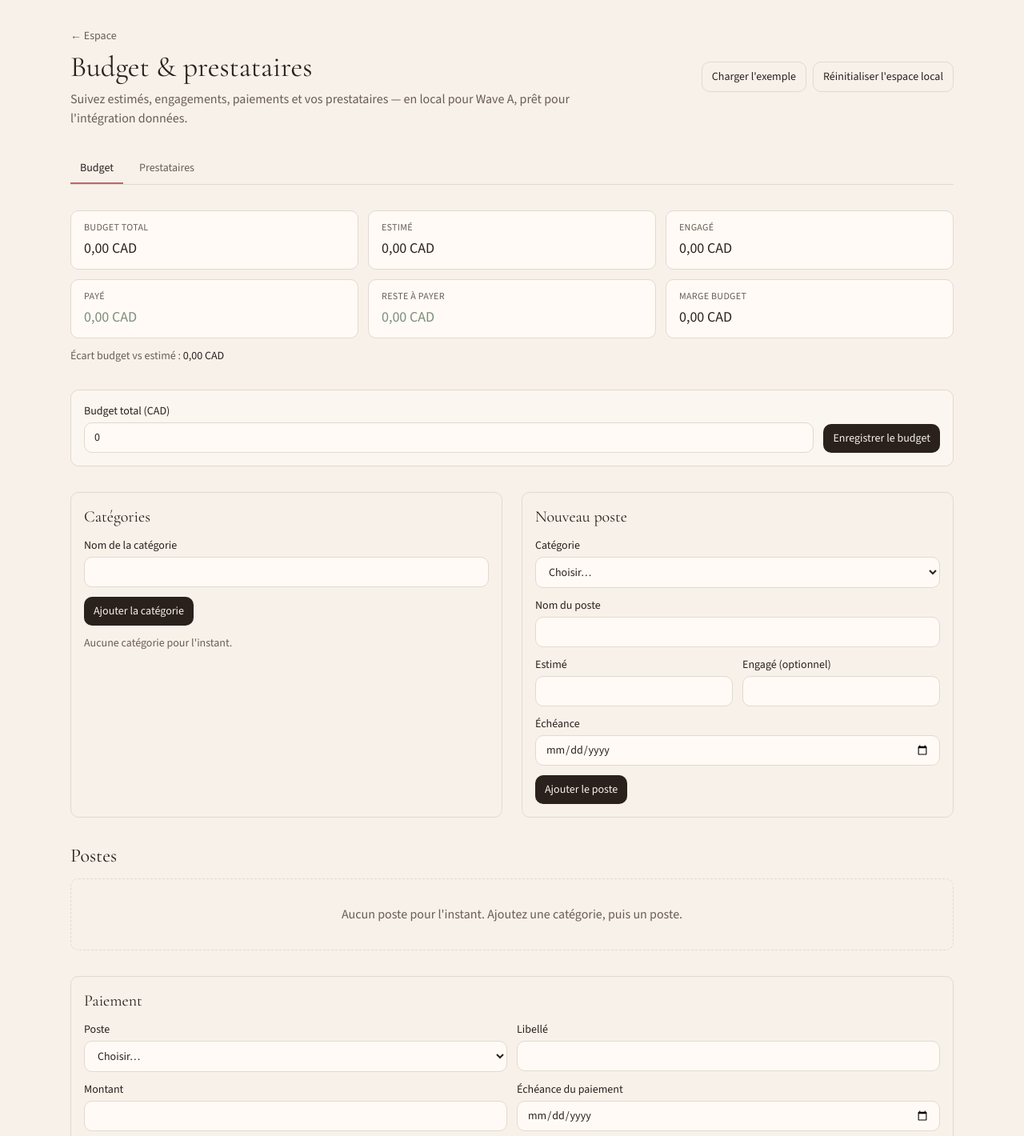
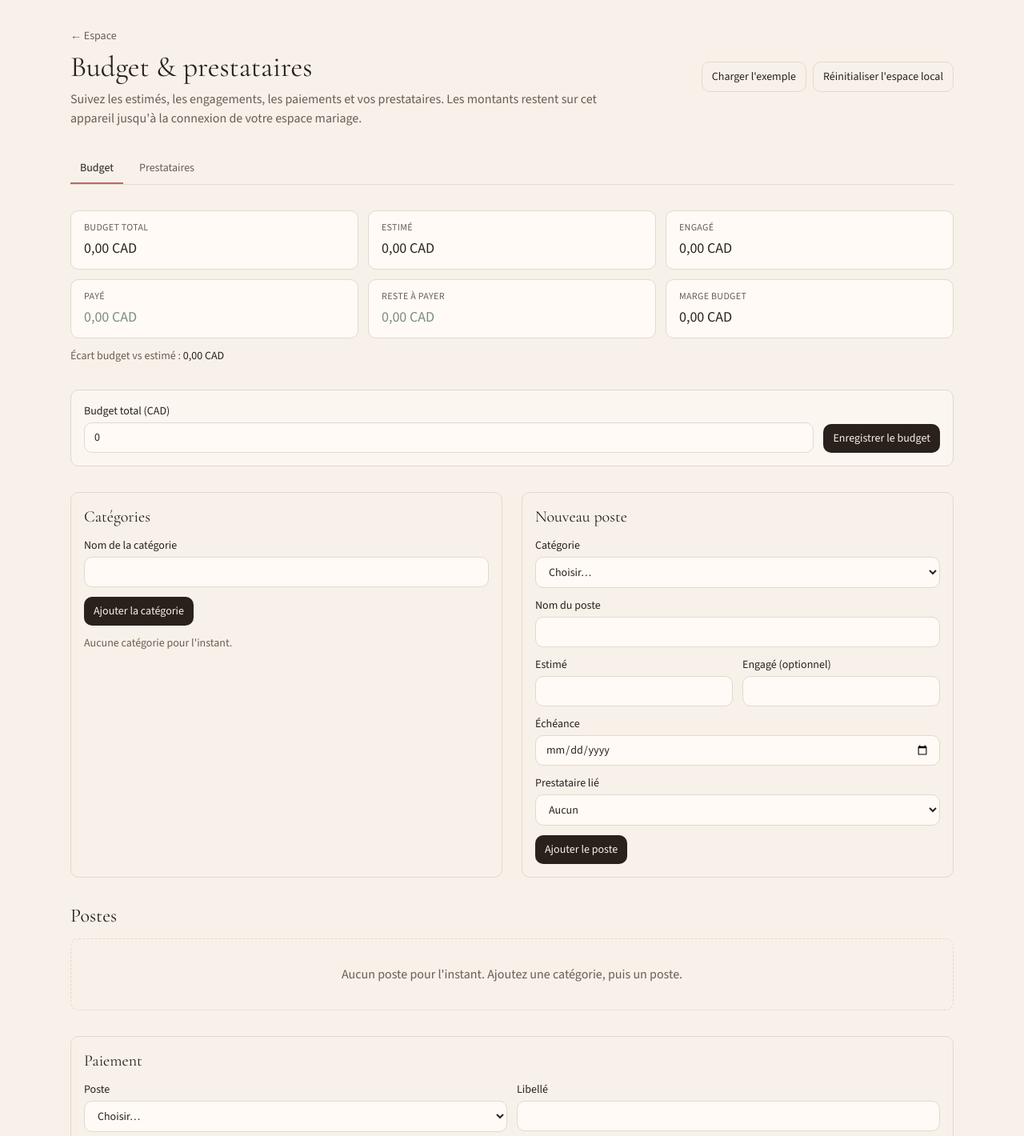
Before and after one commit to kmgod2021/edenida.com, a Next.js app: page /app/finance in a window 1280 px wide. Shown: the top 1420 px of the page at 80% size. Built offline with nearby package versions, Linux system fonts and the light colour scheme.

Commit message:
feat(finance): link budget items to vendors and calm copy
Optional vendor on a budget line, show the linked name in the table,
and replace internal Wave A wording with couple-facing French.

Co-authored-by: kmgod2021 <kmgod2021@users.noreply.github.com>

```diff
--- a/src/features/finance/components/budget-dashboard.tsx
+++ b/src/features/finance/components/budget-dashboard.tsx
@@ -61,6 +61,7 @@ export function BudgetDashboard({
   const [itemEstimated, setItemEstimated] = useState("");
   const [itemCommitted, setItemCommitted] = useState("");
   const [itemDueOn, setItemDueOn] = useState("");
+  const [itemVendorId, setItemVendorId] = useState("");
   const [paymentItemId, setPaymentItemId] = useState("");
   const [paymentLabel, setPaymentLabel] = useState("");
   const [paymentAmount, setPaymentAmount] = useState("");
@@ -125,6 +126,7 @@ export function BudgetDashboard({
       estimatedCents: estimated,
       committedCents: committed,
       dueOn: itemDueOn || null,
+      vendorId: itemVendorId || null,
     });
     apply(result);
     if (result.ok) {
@@ -132,6 +134,7 @@ export function BudgetDashboard({
       setItemEstimated("");
       setItemCommitted("");
       setItemDueOn("");
+      setItemVendorId("");
       const created = result.workspace.items.at(-1);
       if (created && !paymentItemId) setPaymentItemId(created.id);
     }
@@ -320,6 +323,24 @@ export function BudgetDashboard({
               onChange={(event) => setItemDueOn(event.target.value)}
             />
           </div>
+          <div>
+            <label htmlFor="item-vendor" className={labelClass}>
+              Prestataire lié
+            </label>
+            <select
+              id="item-vendor"
+              className={fieldClass}
+              value={itemVendorId}
+              onChange={(event) => setItemVendorId(event.target.value)}
+            >
+              <option value="">Aucun</option>
+              {workspace.vendors.map((vendor) => (
+                <option key={vendor.id} value={vendor.id}>
+                  {vendor.name}
+                </option>
+              ))}
+            </select>
+          </div>
           <button
             type="submit"
             className={buttonPrimary}
@@ -371,12 +392,16 @@ export function BudgetDashboard({
                   const category = workspace.categories.find(
                     (entry) => entry.id === item.categoryId,
                   );
+                  const vendor = workspace.vendors.find(
+                    (entry) => entry.id === item.vendorId,
+                  );
                   return (
                     <tr key={item.id} className="border-t border-line">
                       <td className="px-3 py-2">
                         <div className="font-medium text-ink">{item.name}</div>
                         <div className="text-xs text-ink-muted">
                           {category?.name ?? "Sans catégorie"}
+                          {vendor ? ` · ${vendor.name}` : ""}
                         </div>
                       </td>
                       <td className="px-3 py-2 tabular-nums">
--- a/src/features/finance/components/finance-app.tsx
+++ b/src/features/finance/components/finance-app.tsx
@@ -150,8 +150,9 @@ export function FinanceApp({
             Budget & prestataires
           </h1>
           <p className="mt-2 max-w-2xl text-ink-muted">
-            Suivez estimés, engagements, paiements et vos prestataires — en
-            local pour Wave A, prêt pour l&apos;intégration données.
+            Suivez les estimés, les engagements, les paiements et vos
+            prestataires. Les montants restent sur cet appareil jusqu&apos;à la
+            connexion de votre espace mariage.
           </p>
         </div>
         <div className="flex flex-wrap gap-2">
--- a/src/features/finance/components/vendor-manager.tsx
+++ b/src/features/finance/components/vendor-manager.tsx
@@ -544,7 +544,7 @@ export function VendorManager({
             </h4>
             {linkedItems.length === 0 ? (
               <p className="text-sm text-ink-muted">
-                Aucun poste budgétaire lié (lecture seule Wave A).
+                Aucun poste budgétaire lié.
               </p>
             ) : (
               <ul className="space-y-1 text-sm text-ink-muted">
```
